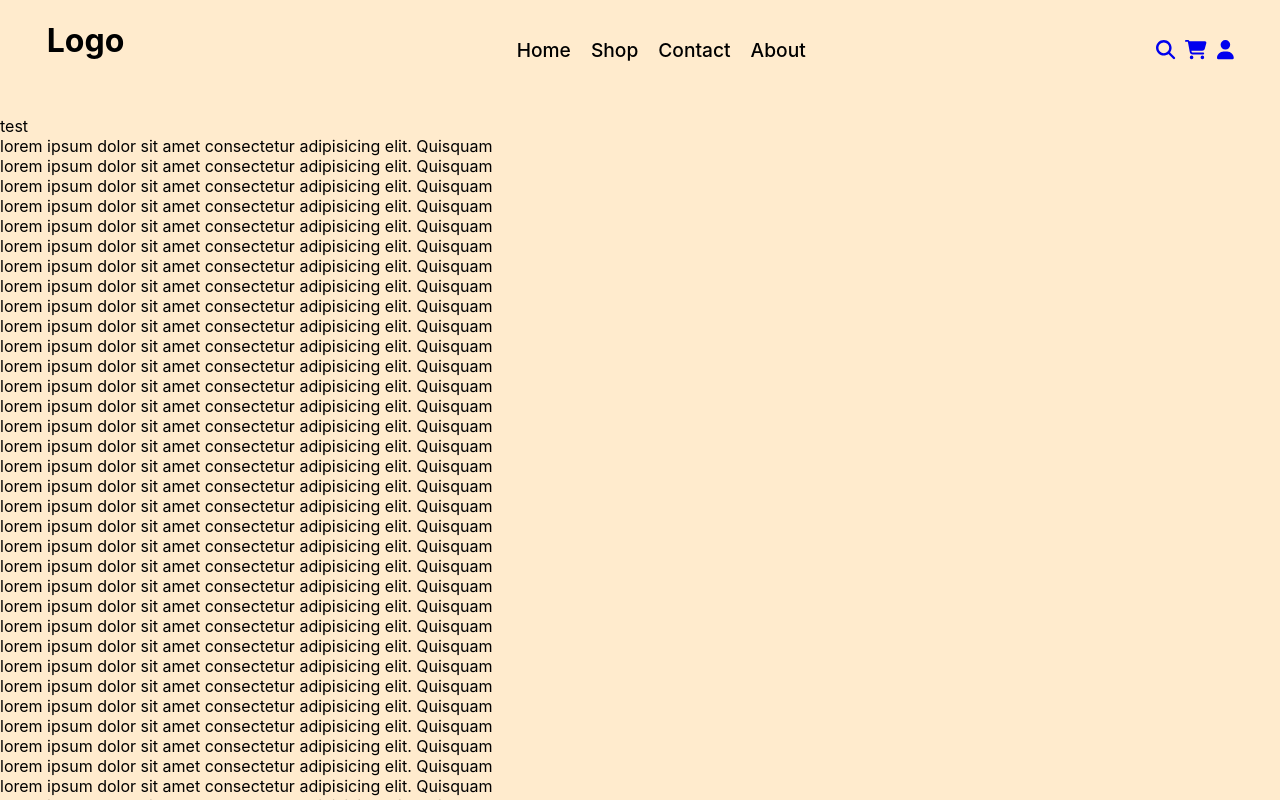
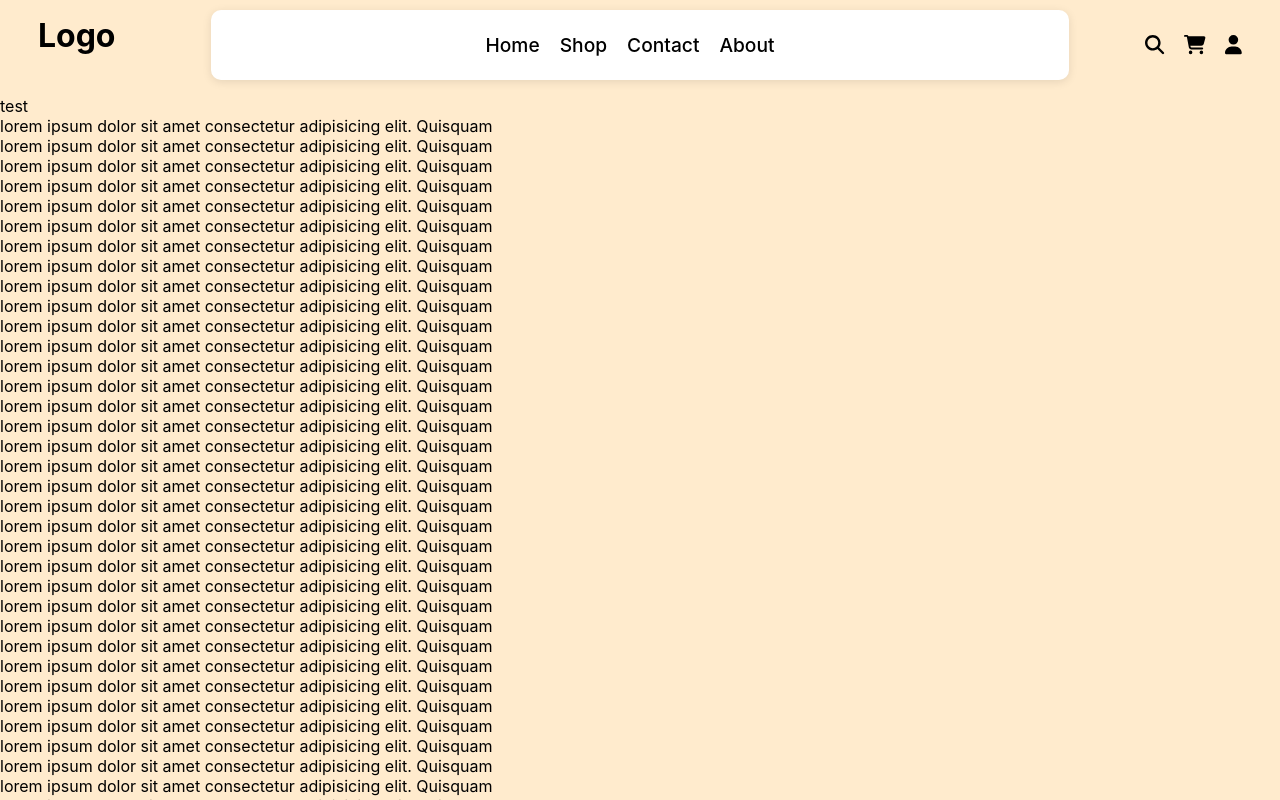
Before and after one commit to kmatej090/Ecommerce, a React (Create React App) app: page / in a window 1280 px wide. Built offline with nearby package versions, Linux system fonts and the light colour scheme.

Commit message:
Navbar completed
Completed navbar css

```diff
--- a/src/components/nav/Navbar.css
+++ b/src/components/nav/Navbar.css
@@ -1,13 +1,17 @@
 .navbar {
-  background-color: rgba(0, 0, 0, 0);
-  border-radius: 5;
   display: flex;
   align-items: center;
   justify-content: center;
-  width: 100%;
+  width: 67%;
+  height: 70px;
   column-gap: 300px;
   position: sticky;
   top: 0;
+  box-shadow: 0 2px 10px 0 rgba(0, 0, 0, 0.1);
+  background-color: white;
+  border-radius: 10px;
+  margin: auto;
+  margin-top: 10px;
 }
 
 .navbar .nav-logo {
@@ -56,19 +60,18 @@
 .navbar .nav-icons ul {
   display: flex;
   width: 100%;
-  column-gap: 10px;
   list-style: none;
-  font-size: 1.2rem;
-}
-/*
-.navbar .nav-icons ul li {
-  margin: 0 10px;
 }
 
 .navbar .nav-icons ul li a {
   text-decoration: none;
   color: black;
   font-size: 1.2rem;
+  text-align: center;
   font-weight: 500;
+  margin-left: 20px;
+}
+.navbar .nav-icons ul li a :hover {
+  color: #ff9800;
   transition: all 0.3s ease;
-} */
+}
```
